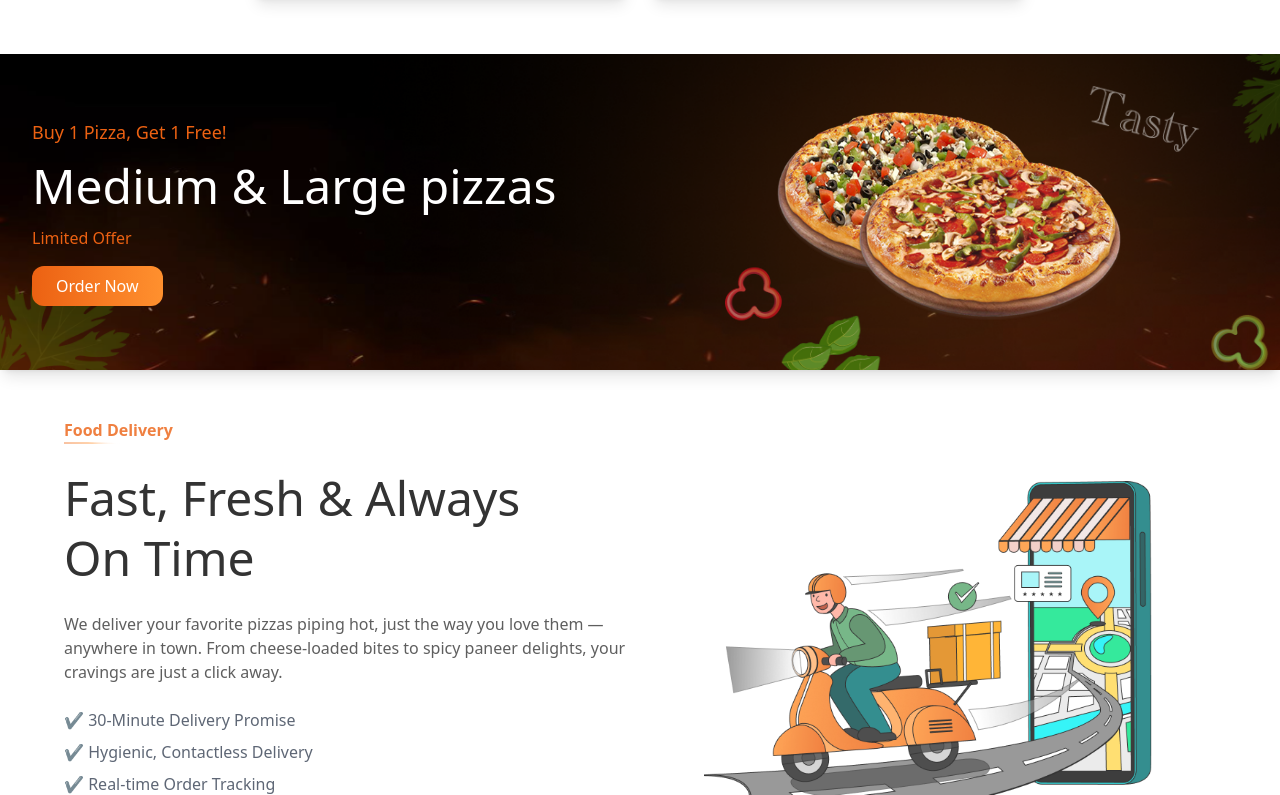
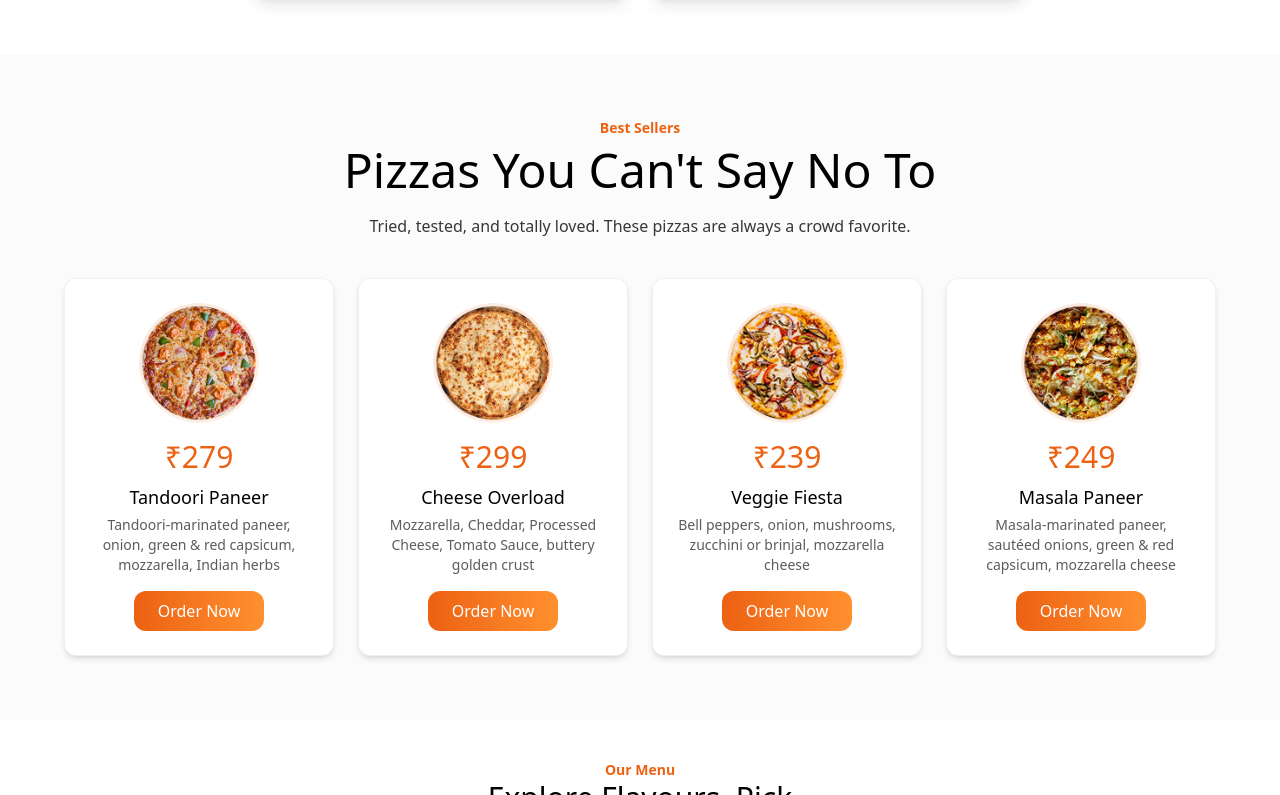
Before and after one commit to sunita0987/pizza-nest, a React (Vite) app: page / in a window 1280 px wide. Shown: the part 1785-2580 px from the top of the page. Built offline with nearby package versions, Linux system fonts and the light colour scheme.

Commit message:
first commit

```diff
--- a/src/App.jsx
+++ b/src/App.jsx
@@ -11,10 +11,11 @@ import FoodDelivery from "./components/FoodDelivery";
 import PerfectPizza from "./components/PerfectPizza";
 import PizzaBanner from "./components/PizzaBanner";
 import Footer from "./components/Footer";
-// import Sellers from "./components/Sellers";
-// import Menu from "./components/Menu";
-// import PizzaGallery from "./components/PizzaGallery";
+import Sellers from "./components/Sellers";
+import Menu from "./components/Menu";
+import PizzaGallery from "./components/PizzaGallery";
 // import TestimonialsSlider from "./components/TestimonialsSlider";
+
 
 function App() {
   return (
@@ -23,13 +24,13 @@ function App() {
       <HeroSection />
       <Nest />
       <Card />
-      {/* <Sellers /> */}
-      {/* <Menu /> */}
+      <Sellers />
+      <Menu />
       <BestSeller />
       <FoodDelivery />
       <PerfectPizza />
-      {/* <TestimonialsSlider/> */}
-      {/* <PizzaGallery /> */}
+      {/* <TestimonialsSlider/>  */}
+       <PizzaGallery />
       <PizzaBanner />
       <Footer />
     </>
--- a/src/components/Sellers.jsx
+++ b/src/components/Sellers.jsx
@@ -1,7 +1,5 @@
 import React from "react";
 import { PIZZAS } from "../utils/helper";
-
-console.log(PIZZAS);
 const Sellers = () => {
   return (
     <section className="py-16 px-4 bg-[#F8F8F880] opacity-100 text-center">
```
